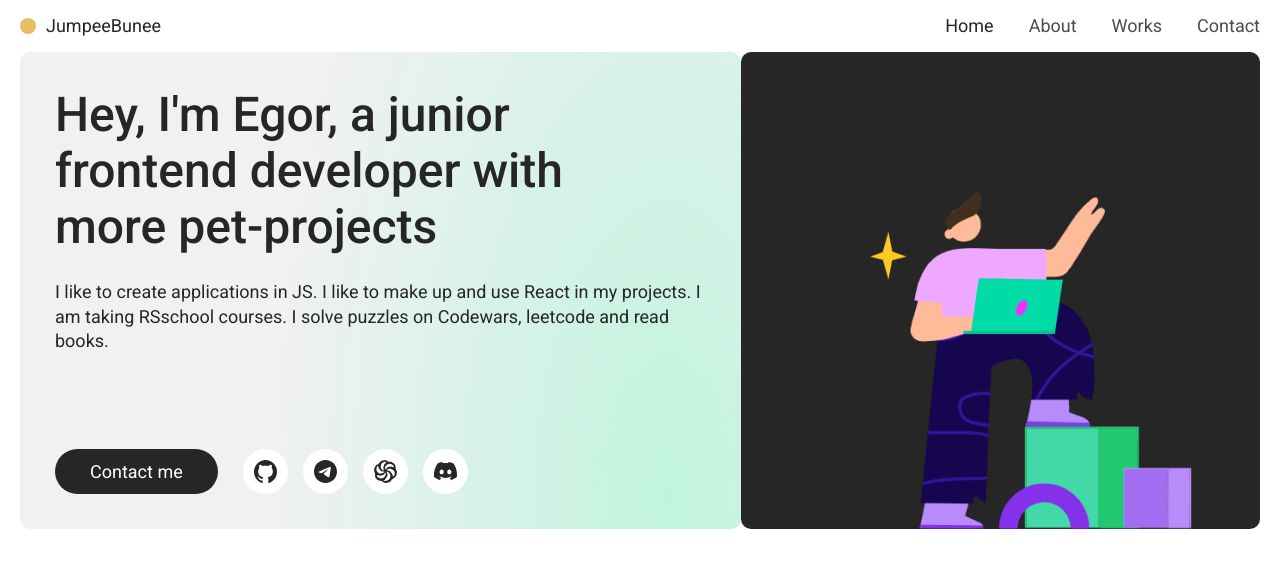
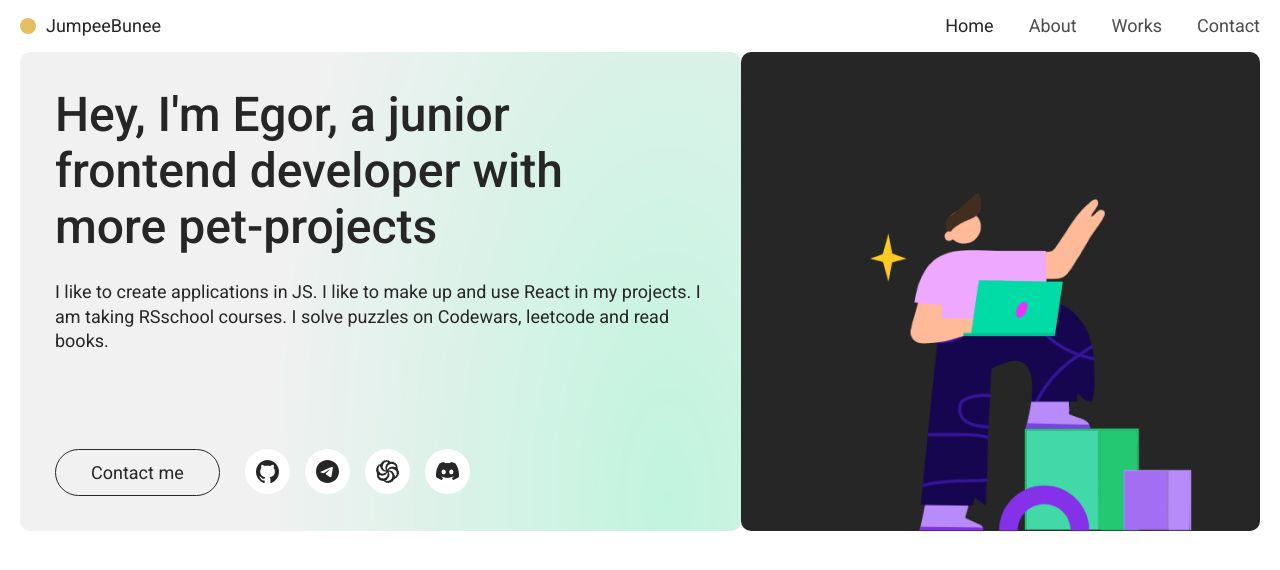
Before and after one commit to jumpeebunee/jumpeebunee-website, a React (Create React App) app: page / in a window 1280 px wide. In both pictures the pointer is over the button "Contact me". Shown: the top 570 px of the page. Built offline with nearby package versions, Linux system fonts and the light colour scheme.

Commit message:
feat: add styles

```diff
--- a/src/styles/style.css
+++ b/src/styles/style.css
@@ -104,6 +104,13 @@
   color: #fff;
   background-color: #262626;
   border-radius: 40px;
+  border: 1px solid transparent;
+  transition: all 0.4s ease;
+}
+.contact-btn:hover {
+  color: #262626;
+  background-color: transparent;
+  border: 1px solid #262626;
 }
 
 .social-btns {
@@ -122,6 +129,9 @@
   background-size: contain;
   background-repeat: no-repeat;
 }
+.social-btn:hover .social-btn-icon_github {
+  background-image: url(../assets/github-active.svg);
+}
 
 .social-btn-icon {
   display: block;
@@ -129,6 +139,7 @@
   height: 23px;
   background-repeat: no-repeat;
   background-position: center center;
+  transition: all 0.4s ease-in;
 }
 
 .social-btn-icon_github {
--- a/src/styles/style.scss
+++ b/src/styles/style.scss
@@ -115,6 +115,14 @@
     color: #fff;
     background-color: #262626;
     border-radius: 40px;
+    border: 1px solid transparent;
+    transition: all .4s ease;
+
+    &:hover {
+        color: #262626;
+        background-color: transparent;
+        border: 1px solid #262626;
+    }
 }
 
 .social-btns {
@@ -132,6 +140,12 @@
     background-color: #fff;
     background-size: contain;
     background-repeat: no-repeat;
+
+    &:hover {
+        .social-btn-icon_github {
+            background-image: url(../assets/github-active.svg);
+        }
+    }
 }
 
 .social-btn-icon {
@@ -140,6 +154,9 @@
     height: 23px;
     background-repeat: no-repeat;
     background-position: center center;
+    transition: all .4s ease-in
+
+    ;
 }
 
 .social-btn-icon_github {
```
Also changed, not shown: src/assets/github-active.svg (added), 1 other file (tests, documents, lock files or other folders).
